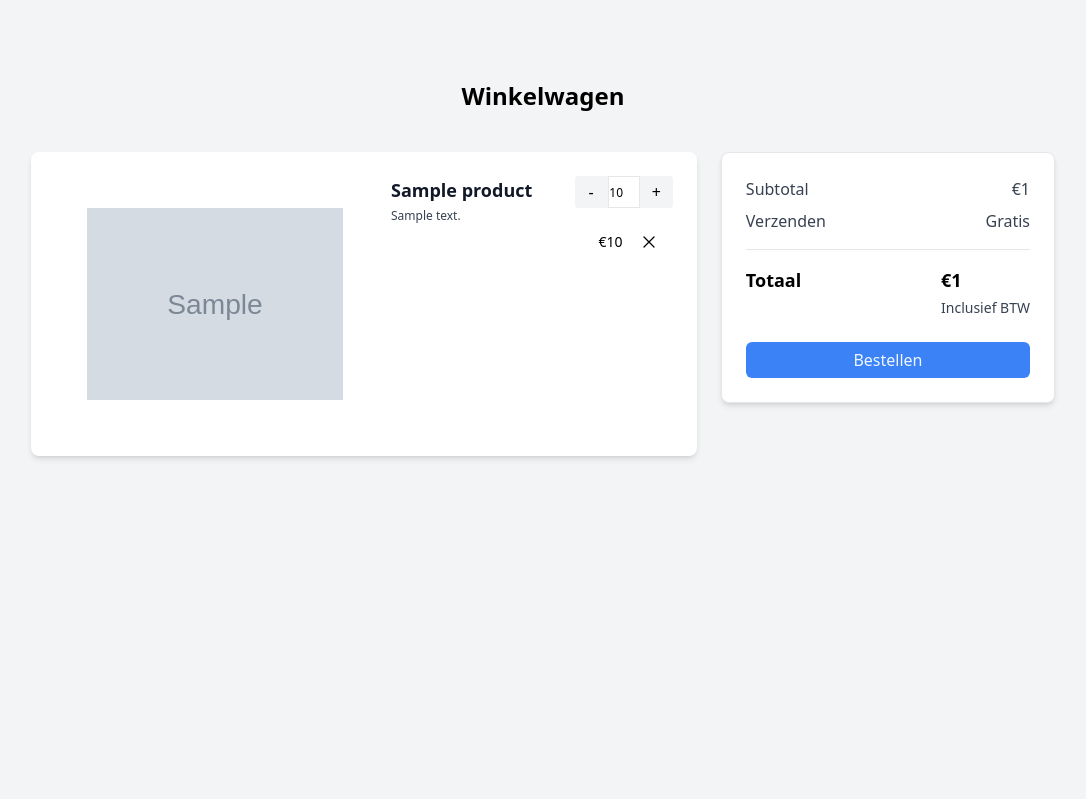
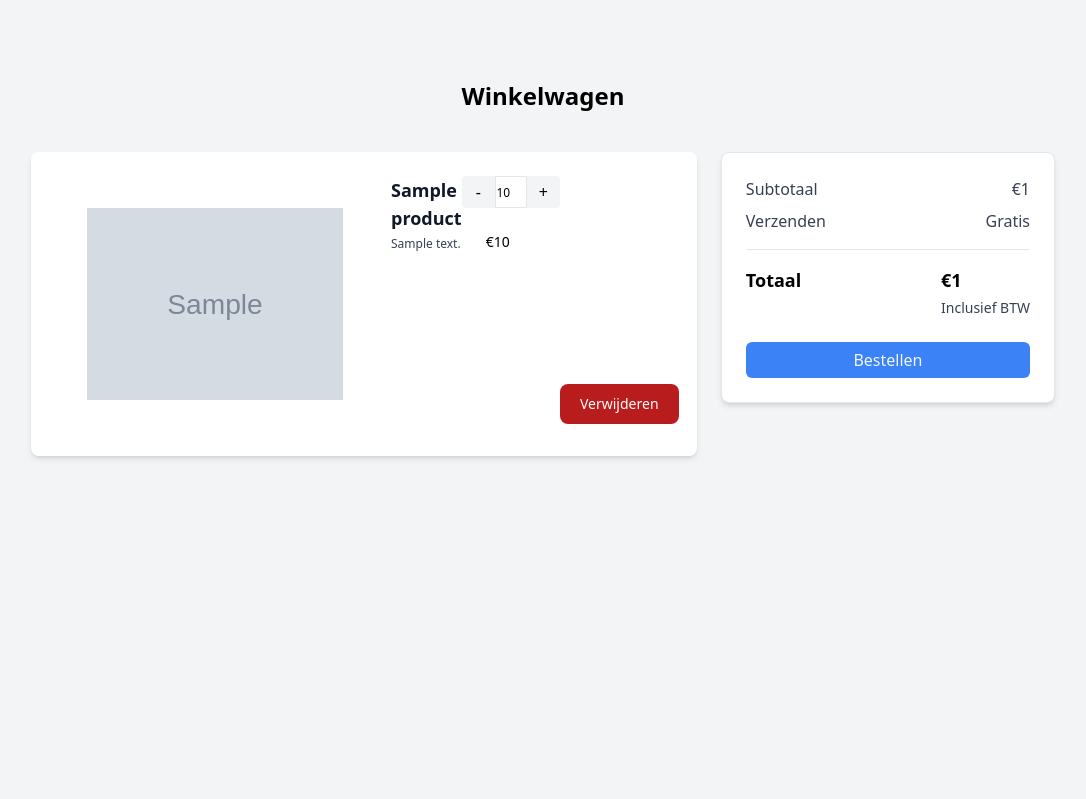
Before and after one commit to ErhanCitil/bobvance, a Django app: template src/bobvance/templates/base/cart.html in a window 1280 px wide. Shown: the part 162-961 px from the top of the page, without its empty margins (97-1183 px from the left). Run offline with Django 3.2, Linux system fonts and the light colour scheme; the template is opened without the code that fills it: most values are stand-ins (such as "Sample title", 1, 10 or a date in 2020); grey boxes marked "Sample" are stand-in pictures; some libraries are stand-ins or nearby versions.

Commit message:
💄 [#13] Added delete button in the cart page

```diff
--- a/src/bobvance/templates/base/cart.html
+++ b/src/bobvance/templates/base/cart.html
@@ -24,10 +24,10 @@
                                 </div>
                                 <div class="flex items-center space-x-4">
                                     <p class="text-sm">€{{ item.product.price }}</p>
-                                    <svg xmlns="http://www.w3.org/2000/svg" fill="none" viewBox="0 0 24 24" stroke-width="1.5" stroke="currentColor" class="h-5 w-5 cursor-pointer duration-150 hover:text-red-500">
-                                        <path stroke-linecap="round" stroke-linejoin="round" d="M6 18L18 6M6 6l12 12" />
-                                    </svg>
                                 </div>
+                            </div>
+                            <div class="mt-52">
+                                <button type="button" class="focus:outline-none text-white bg-red-700 hover:bg-red-800 focus:ring-4 focus:ring-red-300 font-medium rounded-lg text-sm px-5 py-2.5 mr-2 mb-2 dark:bg-red-600 dark:hover:bg-red-700 dark:focus:ring-red-900">Verwijderen</button>
                             </div>
                         </div>
                     </div>
@@ -36,7 +36,7 @@
 
             <div class="mt-6 h-full rounded-lg border bg-white p-6 shadow-md md:mt-0 md:w-1/3">
                 <div class="mb-2 flex justify-between">
-                    <p class="text-gray-700">Subtotal</p>
+                    <p class="text-gray-700">Subtotaal</p>
                     <p class="text-gray-700">€{{ total_price }}</p>
                 </div>
                 <div class="flex justify-between">
```
